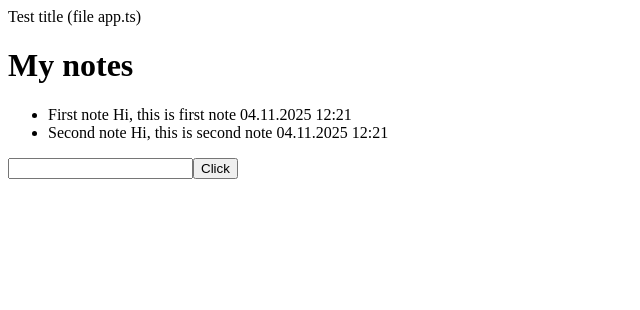
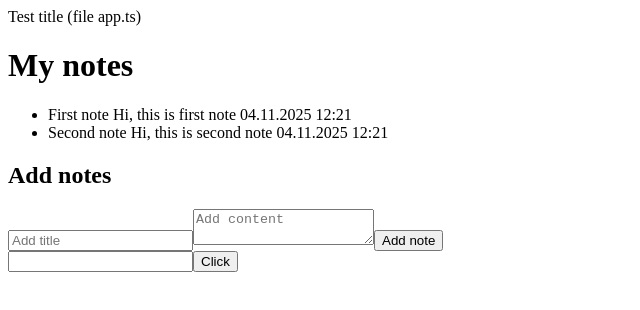
Before and after one commit to Grinch3214/learn-angular, an Angular app: page / in a window 1280 px wide. Shown: the top 310 px of the page, without its empty margins (0-640 px from the left). Built offline with nearby package versions, Linux system fonts and the light colour scheme.

Commit message:
Learn signals

```diff
--- a/src/app/app.html
+++ b/src/app/app.html
@@ -10,4 +10,13 @@
 	</li>
 </ul>
 
+<h2>Add notes</h2>
+
+<div>
+	<input type="text" [(ngModel)]="newNote().title" placeholder="Add title">
+	<textarea [(ngModel)]="newNote().content" placeholder="Add content"></textarea>
+
+	<button (click)="addNote()">Add note</button>
+</div>
+
 <app-footer (subscribeClicked)="handleSubscribe()"></app-footer>
--- a/src/app/app.ts
+++ b/src/app/app.ts
@@ -4,10 +4,11 @@ import { Note } from './models/note.model';
 import { CommonModule } from '@angular/common';
 import { Header } from './header/header';
 import { Footer } from './footer/footer';
+import { FormsModule } from '@angular/forms';
 
 @Component({
   selector: 'app-root',
-  imports: [CommonModule, Header, Footer],
+  imports: [CommonModule, FormsModule, Header, Footer],
   templateUrl: './app.html',
   styleUrl: './app.scss',
 })
@@ -36,4 +37,28 @@ export class App {
       createdAt: new Date(),
     },
   ]);
+
+  protected newNote = signal<Partial<Note>>({
+    title: '',
+    content: '',
+  });
+
+  protected addNote() {
+    const noteData = this.newNote();
+
+    if (!noteData.title || !noteData.content) return;
+
+    const newNote: Note = {
+      id: Date.now(),
+      title: noteData.title,
+      content: noteData.content,
+      createdAt: new Date(),
+    };
+
+    this.notes.update((notes) => [...notes, newNote]);
+    this.newNote.set({
+      title: '',
+      content: '',
+    });
+  }
 }
```
